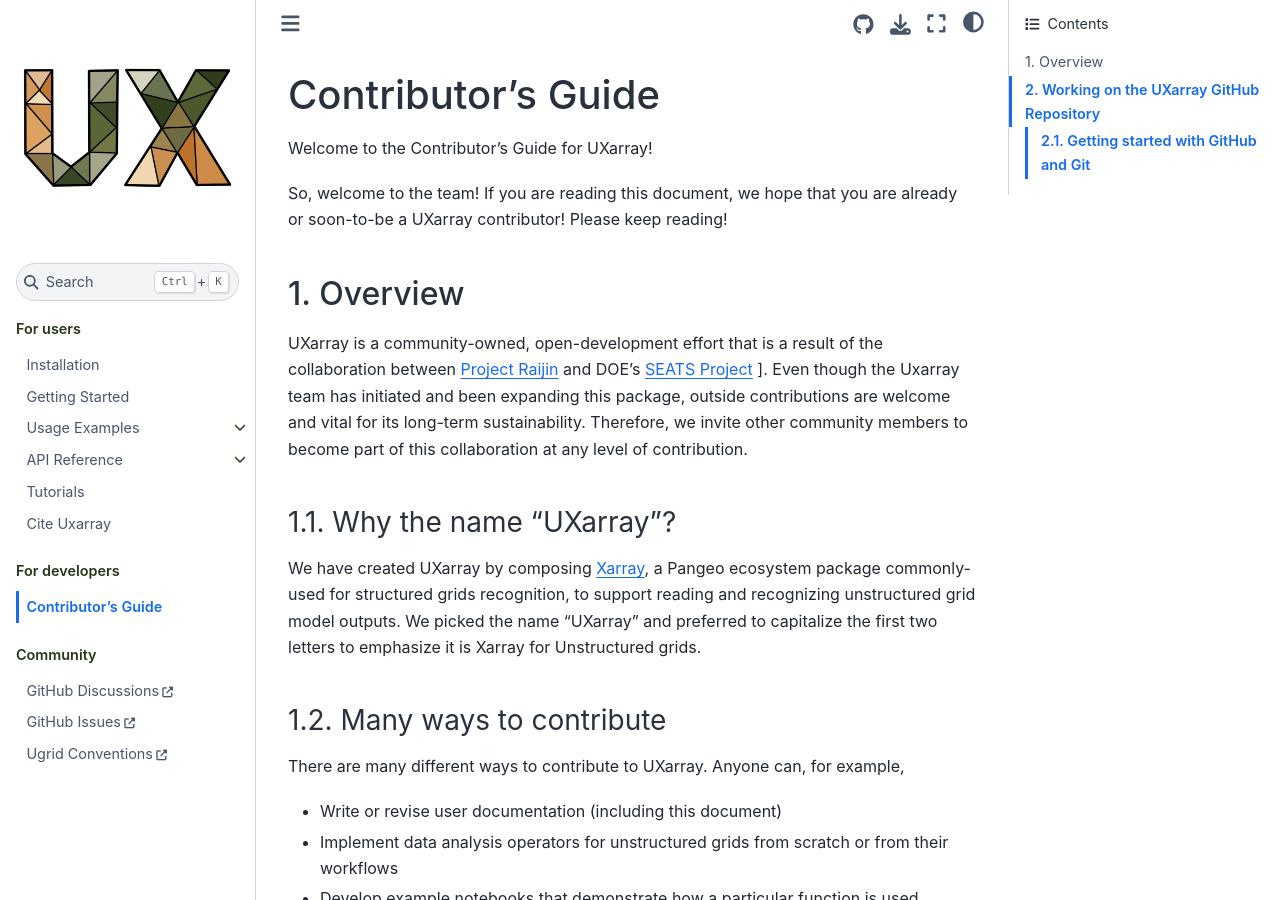
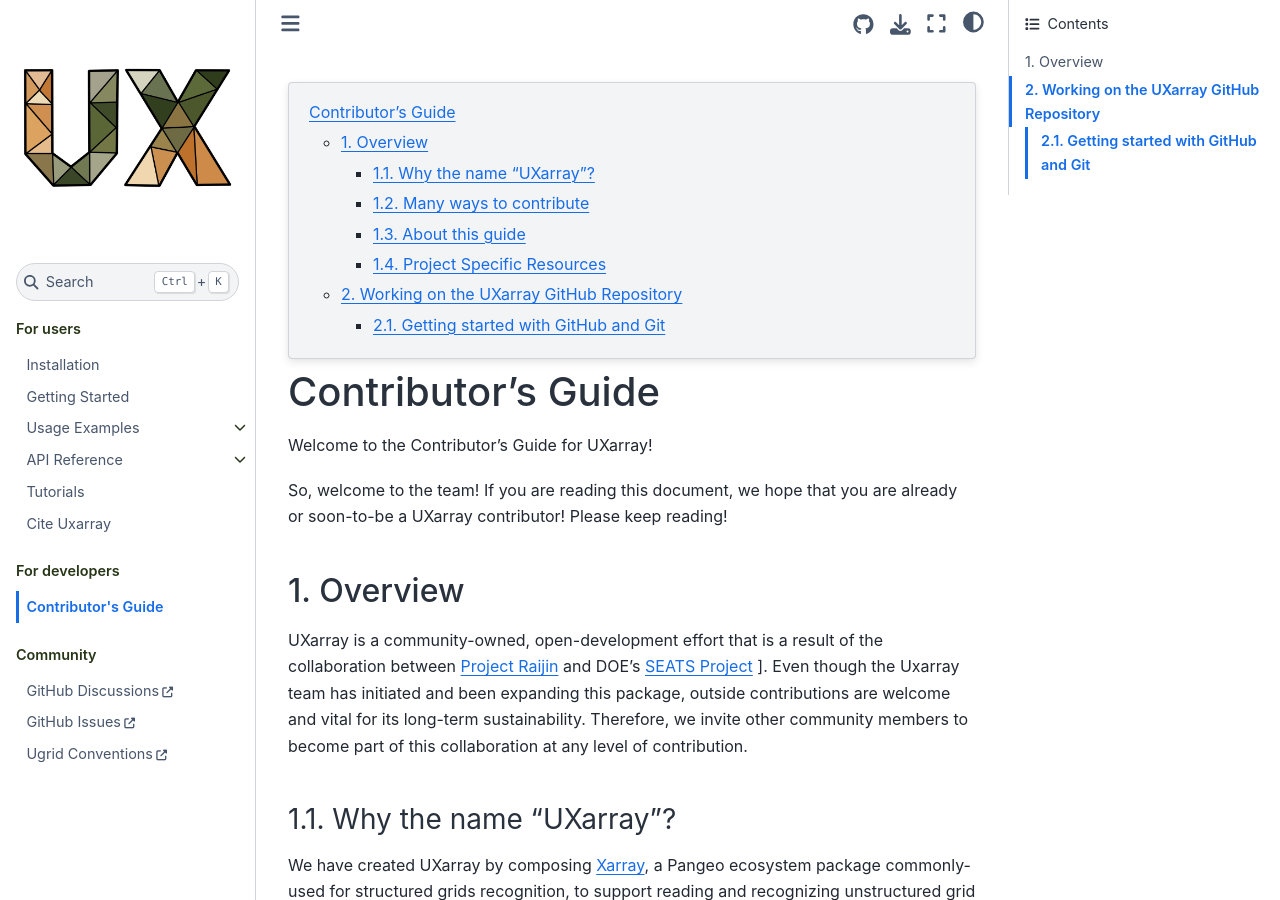
Before and after one commit to UXARRAY/uxarray, a Sphinx documentation site: the page built from docs/contributing.rst, in a window 1280 px wide and 900 px high. Built offline with Sphinx 7.4.7 and the Sphinx Book theme 1.1.4, drawn with Linux system fonts in a browser that asks for light colours.

```diff
--- a/docs/contributing.rst
+++ b/docs/contributing.rst
@@ -2,9 +2,10 @@
 
 .. _contributing:
 
-.. toctree::
- :maxdepth: 2
- :numbered:
+.. contents::
+   :depth: 3
+   :local:
+   :backlinks: none
 
 
 Contributor's Guide
```
